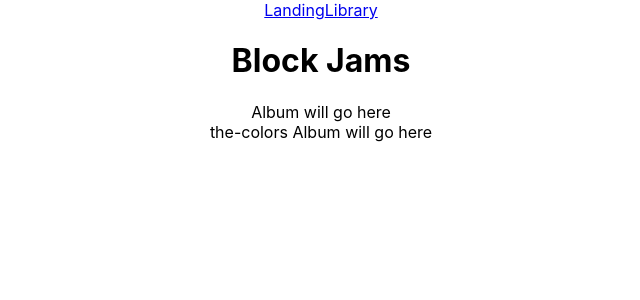
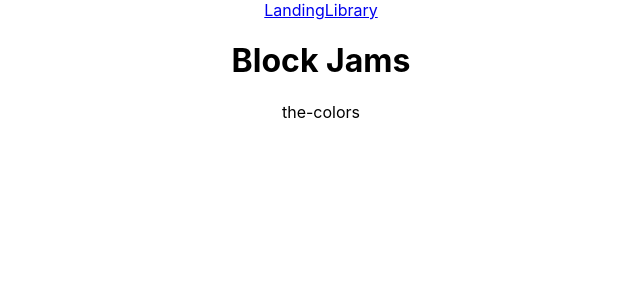
Before and after one commit to isMeIsntIt/bloc-jams-react, a React (Create React App) app: page /album/the-colors in a window 1280 px wide. Shown: the top 300 px of the page, without its empty margins (319-959 px from the left). Built offline with nearby package versions, Linux system fonts and the light colour scheme.

Commit message:
added dynamic album linking to library

```diff
--- a/src/App.js
+++ b/src/App.js
@@ -19,7 +19,6 @@ class App extends Component {
         <main>
           <Route exact path="/" component={Landing} />
           <Route path="/library" component={Library} />
-          <Route path="/album" component={Album} />
           <Route path="/album/:slug" component={Album} />
         </main>
       </div>
--- a/src/components/Album.js
+++ b/src/components/Album.js
@@ -4,7 +4,7 @@ class Album extends Component {
     render() {
         return (
             <section className="album">
-                {this.props.match.params.slug} Album will go here
+                {this.props.match.params.slug}
             </section>
         );
     }
```
